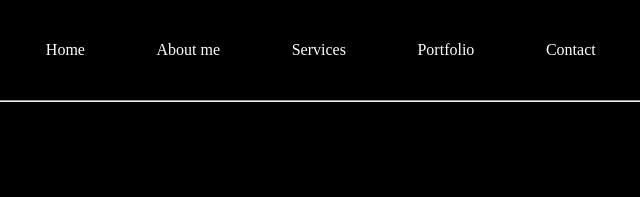
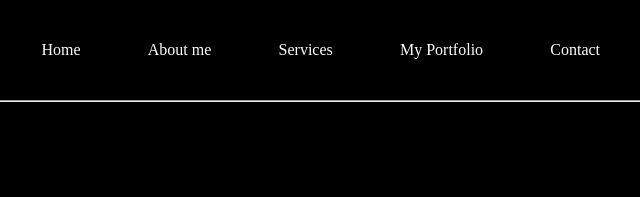
Before and after one commit to RaazaKumar/portfolio, a plain HTML site: page index.html in a window 1280 px wide. Shown: the top 197 px of the page, 395-1035 px from the left. Drawn offline with Linux system fonts and the light colour scheme.

Commit message:
index change

```diff
--- a/index.html
+++ b/index.html
@@ -20,7 +20,7 @@
                 <div class="header-box2-element">Home</div>
                 <div class="header-box2-element">About me</div>
                 <div class="header-box2-element">Services</div>
-                <div class="header-box2-element">Portfolio</div>
+                <div class="header-box2-element"> My Portfolio</div>
                 <div class="header-box2-element">Contact</div>
             </div>
             <div class="header-box3"><button class="header-box3-btn">contact us</button></div>
```
